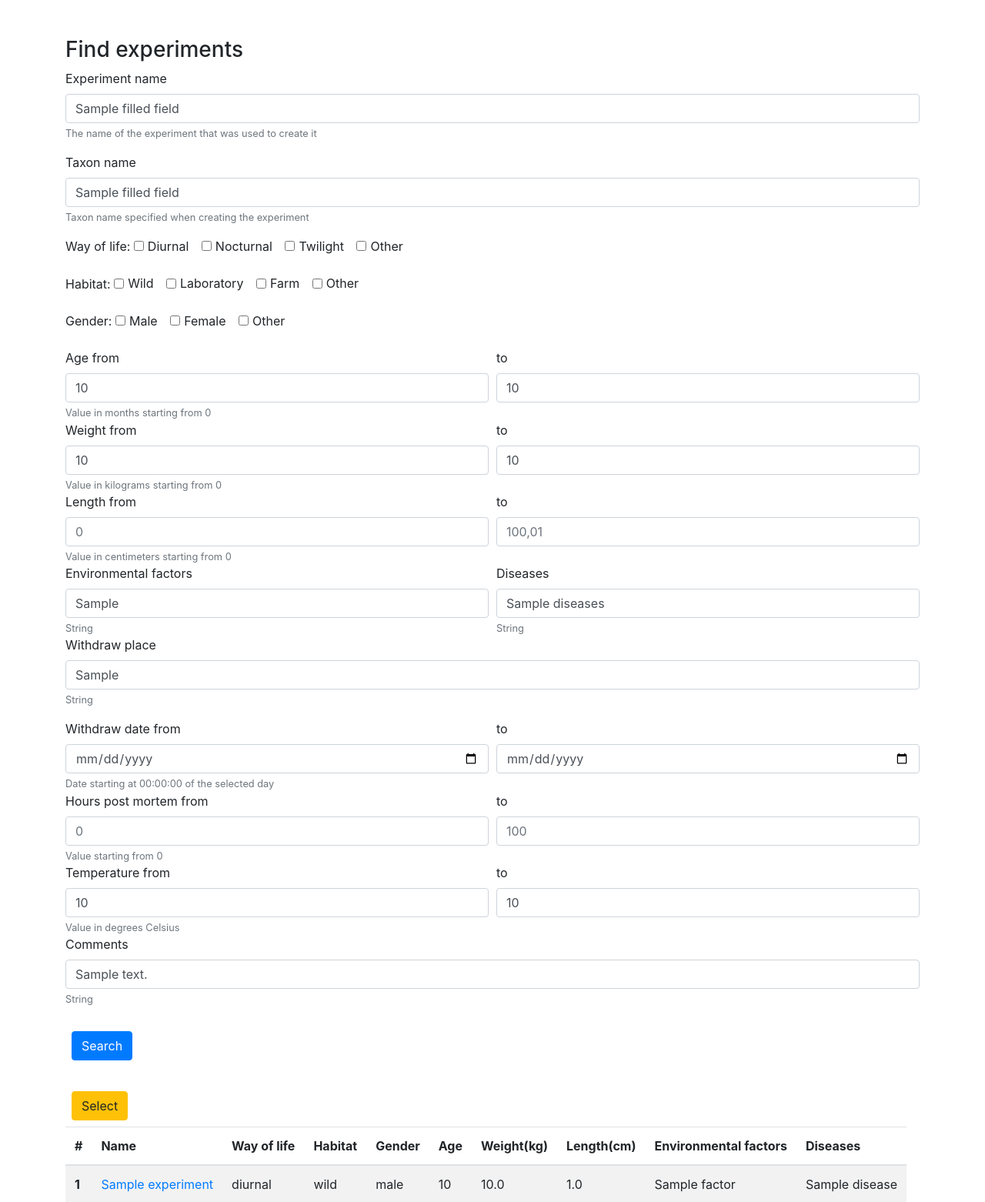
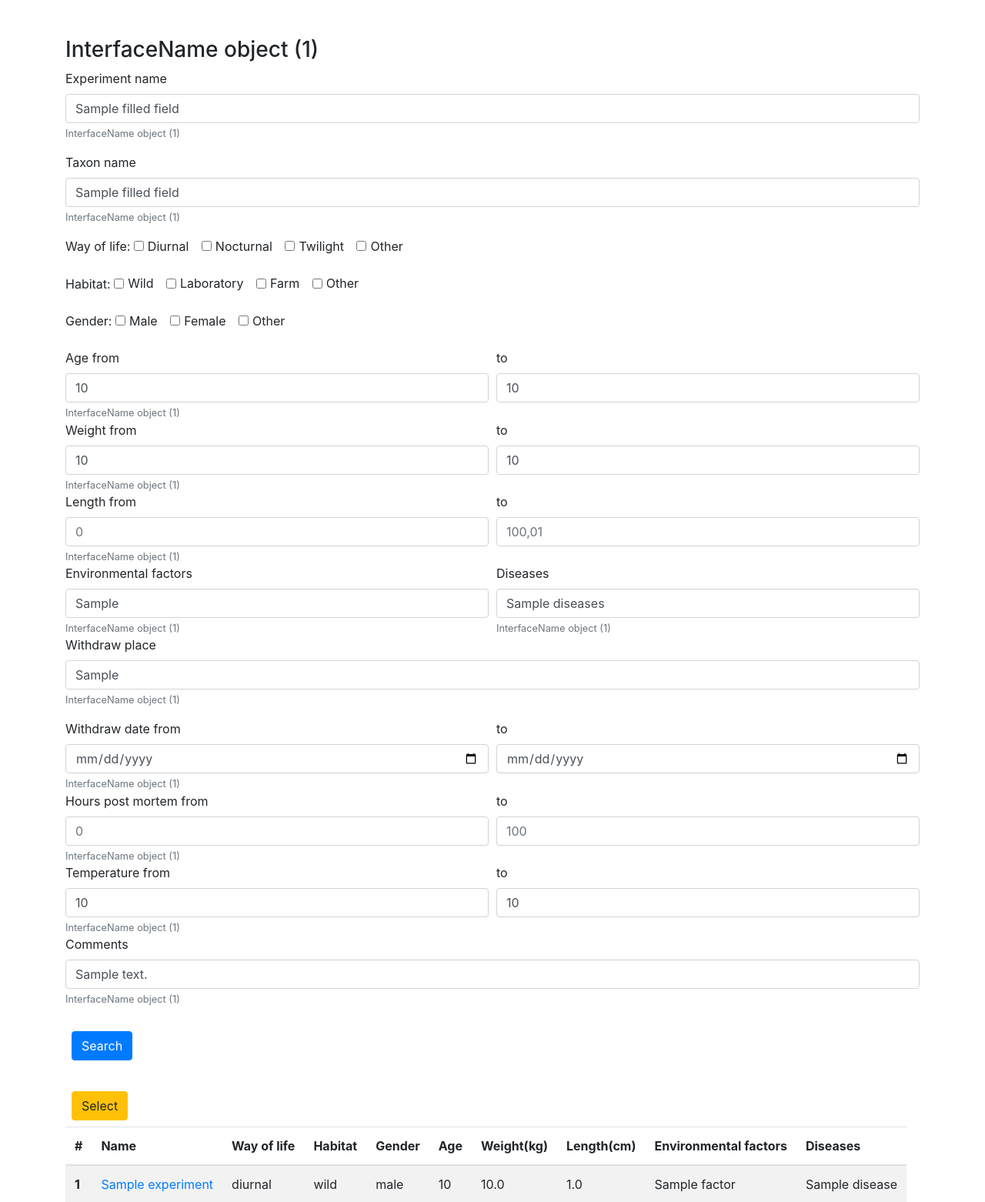
Before and after one commit to hater4u/Tomo, a Django app: template experimentsbase/templates/experiments.html in a window 1280 px wide. Shown: the part 62-1624 px from the top of the page at 77% size. Run offline with Django 3.2, Linux system fonts and the light colour scheme; tables that the repository leaves empty hold one stand-in row (values such as "Sample post"); the template is opened without the code that fills it: values that come from a table or form of the project are taken from there, most other values are stand-ins (such as "Sample title", 1, 10 or a date in 2020); some libraries are stand-ins or nearby versions.

Commit message:
finally moved all needed interface names to admin

```diff
--- a/experimentsbase/models.py
+++ b/experimentsbase/models.py
@@ -302,5 +302,6 @@
         verbose_name_plural = 'interface names'
 
     name = models.CharField(max_length=128, verbose_name='Имя')
+    # TODO increase length value
     value = models.CharField(max_length=64, verbose_name='Значение')
     search_name = models.CharField(max_length=64, verbose_name='Имя для поиска', unique=True)
--- a/experimentsbase/templates/experiments.html
+++ b/experimentsbase/templates/experiments.html
@@ -15,7 +15,7 @@
     {% endif %}
     <br>
 
-    <h3>Find experiments</h3>
+    <h3>{{ interface_experiments_page_title }}</h3>
 
 
     <form action="/experiments/#table" method="post">
@@ -23,13 +23,13 @@
         <div class="form-group">
             <label for="experimentName">Experiment name</label>
             <input type="text" class="form-control" id="experimentName" name="experimentName" aria-describedby="experimentNameHelp" value="{{ filled_fields.experimentName }}">
-            <small id="experimentNameHelp" class="form-text text-muted">The name of the experiment that was used to create it</small>
+            <small id="experimentNameHelp" class="form-text text-muted">{{ interface_experiments_page_hint_experiment_name }}</small>
         </div>
 
         <div class="form-group">
             <label for="taxonSearchName">Taxon name</label>
             <input type="text" class="form-control" id="taxonSearchName" name="taxonSearchName" aria-describedby="taxonSearchNameHelp" value="{{ filled_fields.taxonSearchName }}">
-            <small id="taxonSearchNameHelp" class="form-text text-muted">Taxon name specified when creating the experiment</small>
+            <small id="taxonSearchNameHelp" class="form-text text-muted">{{ interface_experiments_page_hint_taxon_name }}</small>
         </div>
 
         <div class="taxons-hierarchy">
@@ -104,7 +104,7 @@
             <div class="col">
                 <label for="ageFrom">Age from</label>
                 <input type="number" class="form-control" min="0" placeholder="0" id="ageFrom" name="ageFrom" aria-describedby="ageFromHelp" value="{{ filled_fields.ageFrom }}">
-                <small id="ageFromHelp" class="form-text text-muted">Value in months starting from 0</small>
+                <small id="ageFromHelp" class="form-text text-muted">{{ interface_experiments_page_hint_age }}</small>
             </div>
             <div class="col">
                 <label for="ageTo">to</label>
@@ -116,7 +116,7 @@
             <div class="col">
                 <label for="weightFrom">Weight from</label>
                 <input type="number" step="0.01" class="form-control" min="0" placeholder="0" id="weightFrom" name="weightFrom" aria-describedby="weightFromHelp" value="{{ filled_fields.weightFrom }}">
-                <small id="weightFromHelp" class="form-text text-muted">Value in kilograms starting from 0</small>
+                <small id="weightFromHelp" class="form-text text-muted">{{ interface_experiments_page_hint_weight }}</small>
             </div>
             <div class="col">
                 <label for="weightTo">to</label>
@@ -128,7 +128,7 @@
             <div class="col">
                 <label for="lengthFrom">Length from</label>
                 <input type="number" step="0.01" class="form-control" min="0" placeholder="0" id="lengthFrom" name="lengthFrom" aria-describedby="lengthFromHelp" value="{{ filled_fields.lengthFrom }}">
-                <small id="lengthFromHelp" class="form-text text-muted">Value in centimeters starting from 0</small>
+                <small id="lengthFromHelp" class="form-text text-muted">{{ interface_experiments_page_hint_length }}</small>
             </div>
             <div class="col">
                 <label for="lengthTo">to</label>
@@ -142,12 +142,12 @@
             <div class="col">
                 <label for="environmentalFactors">Environmental factors</label>
                 <input type="text" class="form-control" id="environmentalFactors" name="environmentalFactors" aria-describedby="environmentalFactorsHelp" value="{{ filled_fields.environmentalFactors }}">
-                <small id="environmentalFactorsHelp" class="form-text text-muted">String</small>
+                <small id="environmentalFactorsHelp" class="form-text text-muted">{{ interface_experiments_page_hint_environmental_factors }}</small>
             </div>
             <div class="col">
                 <label for="diseases">Diseases</label>
                 <input type="text" class="form-control" id="diseases" name="diseases" aria-describedby="diseasesHelp" value="{{ filled_fields.diseases }}">
-                <small id="diseasesHelp" class="form-text text-muted">String</small>
+                <small id="diseasesHelp" class="form-text text-muted">{{ interface_experiments_page_hint_diseases }}</small>
             </div>
         </div>
 
@@ -155,7 +155,7 @@
         <div class="form-group">
             <label for="withdrawPlace">Withdraw place</label>
             <input type="text" class="form-control" id="withdrawPlace" name="withdrawPlace" aria-describedby="withdrawPlaceHelp" value="{{ filled_fields.withdrawPlace }}">
-            <small id="withdrawPlaceHelp" class="form-text text-muted">String</small>
+            <small id="withdrawPlaceHelp" class="form-text text-muted">{{ interface_experiments_page_hint_withdraw_place }}</small>
         </div>
 
 
@@ -163,7 +163,7 @@
             <div class="col">
                 <label for="withdrawDateFrom">Withdraw date from</label>
                 <input type="date" class="form-control" id="withdrawDateFrom" name="withdrawDateFrom" aria-describedby="withdrawDateFromHelp" value="{{ filled_fields.withdrawDateFrom }}">
-                <small id="withdrawDateFromHelp" class="form-text text-muted">Date starting at 00:00:00 of the selected day</small>
+                <small id="withdrawDateFromHelp" class="form-text text-muted">{{ interface_experiments_page_hint_withdraw_date }}</small>
             </div>
             <div class="col">
                 <label for="withdrawDateTo">to</label>
@@ -176,7 +176,7 @@
             <div class="col">
                 <label for="hoursPostMortemFrom">Hours post mortem from</label>
                 <input type="number" class="form-control" min="0" placeholder="0" id="hoursPostMortemFrom" name="hoursPostMortemFrom" aria-describedby="hoursPostMortemFromHelp" value="{{ filled_fields.hoursPostMortemFrom }}">
-                <small id="hoursPostMortemFromHelp" class="form-text text-muted">Value starting from 0</small>
+                <small id="hoursPostMortemFromHelp" class="form-text text-muted">{{ interface_experiments_page_hint_hours_post_mortem }}</small>
             </div>
             <div class="col">
                 <label for="hoursPostMortemTo">to</label>
@@ -189,7 +189,7 @@
             <div class="col">
                 <label for="temperatureFrom">Temperature from</label>
                 <input type="number" step="0.01" class="form-control" min="-100" placeholder="0" id="temperatureFrom" name="temperatureFrom" aria-describedby="temperatureFromHelp" value="{{ filled_fields.temperatureFrom }}">
-                <small id="temperatureFromHelp" class="form-text text-muted">Value in degrees Celsius</small>
+                <small id="temperatureFromHelp" class="form-text text-muted">{{ interface_experiments_page_hint_temperature }}</small>
             </div>
             <div class="col">
                 <label for="temperatureTo">to</label>
@@ -202,7 +202,7 @@
             <div class="col">
                 <label for="comments">Comments</label>
                 <input type="text" class="form-control" id="comments" name="comments" aria-describedby="commentsHelp" value="{{ filled_fields.comments }}">
-                <small id="commentsHelp" class="form-text text-muted">String</small>
+                <small id="commentsHelp" class="form-text text-muted">{{ interface_experiments_page_hint_comments }}</small>
             </div>
         </div>
         <br>
--- a/experimentsbase/templates/find_by_metabolites.html
+++ b/experimentsbase/templates/find_by_metabolites.html
@@ -6,16 +6,16 @@
 
     <main class="container">
     <br>
-    <h3>Find experiments by metabolites</h3>
+    <h3>{{ interface_find_metabolites_page_title }}</h3>
 
     <form action="/find/metabolites/#table" method="post">
         {% csrf_token %}
 
         <div class="form-row">
             <div class="col">
-                <label for="metaboliteNames">Write name of metabolites</label>
+                <label for="metaboliteNames">{{ interface_find_metabolites_page_field }}</label>
                 <input type="text" class="form-control" id="metaboliteNames" name="metaboliteNames" aria-describedby="metaboliteNamesHelp" value="{{ filled_fields.ageFrom }}">
-                <small id="metaboliteNamesHelp" class="form-text text-muted">You can use " AND " for searching experiments with some metabolites</small>
+                <small id="metaboliteNamesHelp" class="form-text text-muted">{{ interface_find_metabolites_page_hint }}</small>
             </div>
         </div>
 
--- a/experimentsbase/templates/taxons.html
+++ b/experimentsbase/templates/taxons.html
@@ -19,7 +19,7 @@
     <div class="taxons-hierarchy">
         <nav aria-label="breadcrumb">
             <ol class="breadcrumb">
-                <li class="breadcrumb-item"><a href="/taxons/">Root</a></li>
+                <li class="breadcrumb-item"><a href="/taxons/">{{ interface_taxons_page_root_taxon }}</a></li>
                 {% for el in hierarchy %}
                     <li class="breadcrumb-item {% if forloop.last %}active{% endif %}">
                         {% if forloop.last %}{{ el.name }}
@@ -30,12 +30,12 @@
             </ol>
         </nav>
         {% if index_taxons %}
-            Popular taxons:
+            {{ interface_taxons_page_popular_taxons }}:
             {% for el in popular_taxons %}
                 <a href="/taxons/{{ el.pk }}" class="badge badge-pill badge-primary"><h6>{{ el.taxon_name }}</h6></a>
             {% endfor %}
         {% else %}
-            Children:
+            {{ interface_taxons_page_children}}:
             {% for el in children %}
                 <a href="/taxons/{{ el.pk }}" class="badge badge-pill badge-primary"><h6>{{ el.taxon_name }}</h6></a>
             {% endfor %}
```
Also changed, not shown: experimentsbase/views.py (+37 -0 lines).
